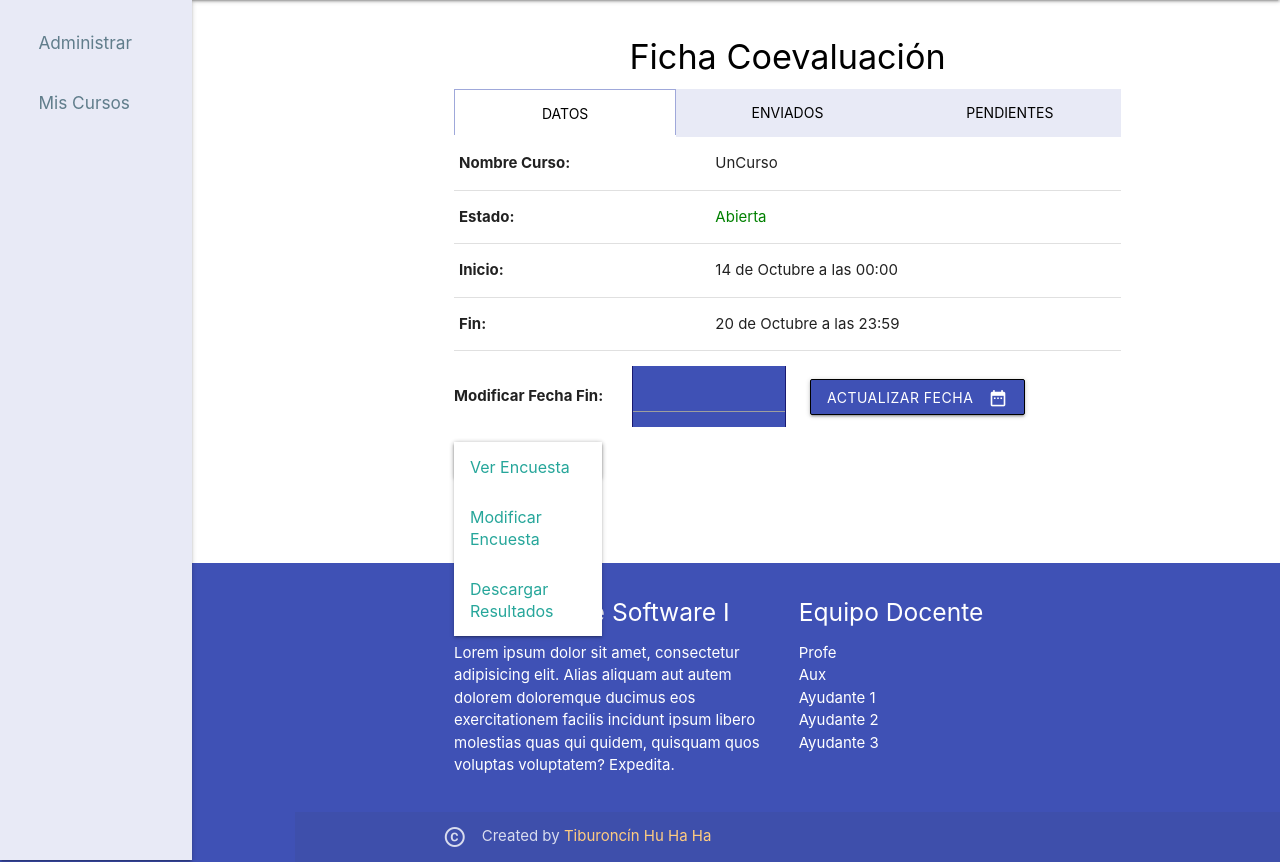
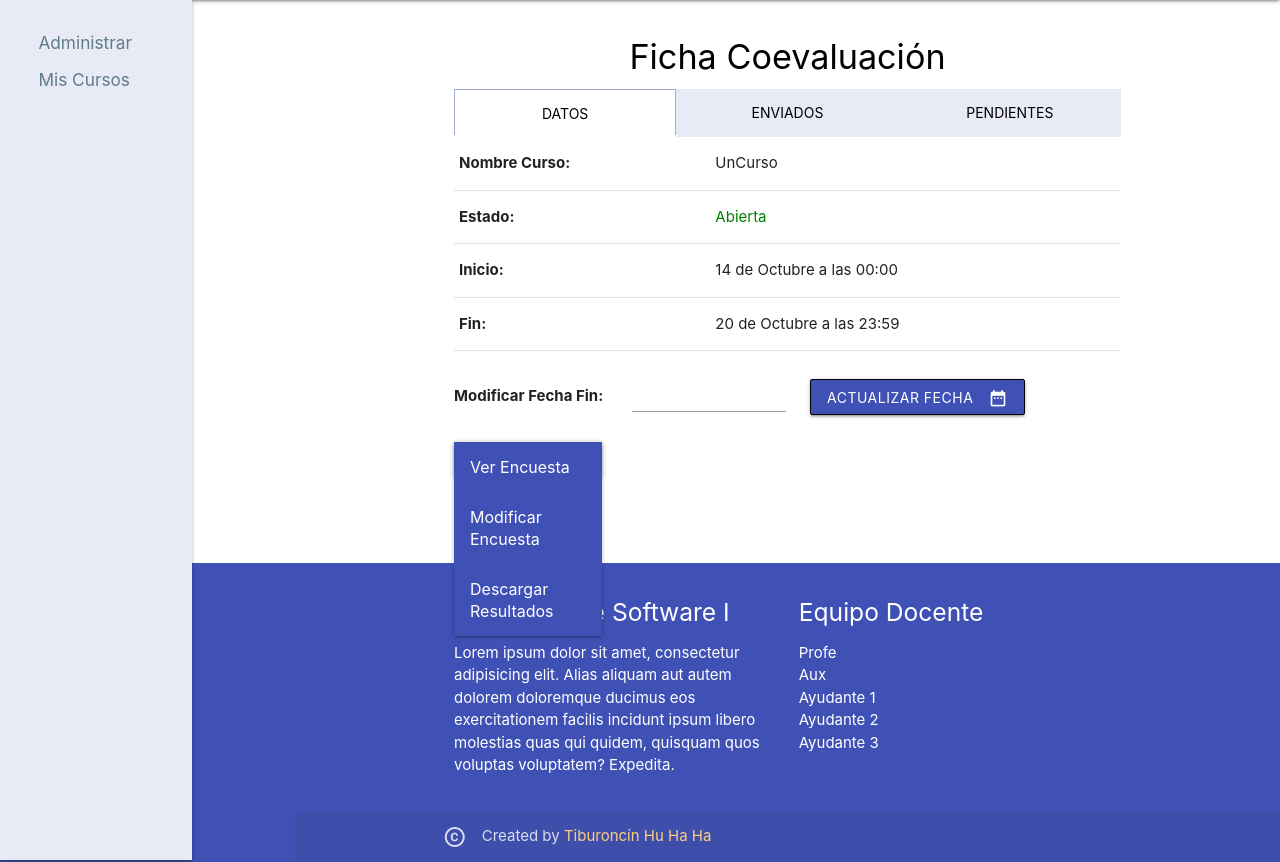
Before and after one commit to DCC-CC4401/2018-2-Equipo-11-T2, a Django app: page /ficha-coev-eq-doc/ in a window 1280 px wide, after a click on "MÁS OPCIONES". Shown: the part 64-926 px from the top of the page. Run offline with Django 3.2, Linux system fonts and the light colour scheme.

Commit message:
fixed last major issues on the views

```diff
--- a/T2/coevaluacion/templates/base.html
+++ b/T2/coevaluacion/templates/base.html
@@ -21,13 +21,13 @@
                 <ul class="right hide-on-med-and-down">
                     <li>
                         <form>
-                            <div class="input-field">
+                            <div class="input-field border-leftright-midnight select-area-base">
                                 <input id="search" type="search" class="search-bar grey-text darken-4" required placeholder="Búsqueda por RUT">
                                 <label class="label-icon" for="search"><i class="material-icons">search</i></label>
                             </div>
                         </form>
                     </li>
-                    <li><a href="#" class="select-area"><i class="material-icons right">power_settings_new</i>Logout</a></li>
+                    <li><a href="#" class="select-area-base"><i class="material-icons right">power_settings_new</i>Logout</a></li>
                 </ul>
 
 
@@ -47,7 +47,7 @@
             </li>
             <br>
             <li>
-                <ul class="collapsible collapsible-accordion" >
+                <ul class="collapsible collapsible-accordion">
                     <li class="bold"><a class="collapsible-header waves-effect waves-teal blue-grey-text" style="padding-left: 20%;"><h6>Administrar</h6></a>
                         <div class="collapsible-body">
                             <ul>
@@ -72,7 +72,6 @@
 
                 </ul>
             </li>
-            <br>
             <li>
                 <ul class="collapsible collapsible-accordion">
                     <li class="bold"><a class="collapsible-header waves-effect waves-teal blue-grey-text" style="padding-left: 20%;"><h6>Mis Cursos</h6></a>
--- a/T2/coevaluacion/templates/course-student-view.html
+++ b/T2/coevaluacion/templates/course-student-view.html
@@ -129,21 +129,21 @@
                 <td>Publicada</td>
                 <td><a href="#">Ver</a> </td>
             </tr>
-            <tr class="red lighten-4">
+            <tr>
                 <td>Coevaluación 8</td>
                 <td>DD/MM/YYYY</td>
                 <td>DD/MM/YYYY</td>
                 <td>Publicada</td>
                 <td><a href="#">Ver</a> </td>
             </tr>
-            <tr class="red lighten-4">
+            <tr>
                 <td>Coevaluación 9</td>
                 <td>DD/MM/YYYY</td>
                 <td>DD/MM/YYYY</td>
                 <td>Publicada</td>
                 <td><a href="#">Ver</a> </td>
             </tr>
-            <tr class="red lighten-4">
+            <tr>
                 <td>Coevaluación 10</td>
                 <td>DD/MM/YYYY</td>
                 <td>DD/MM/YYYY</td>
--- a/T2/coevaluacion/templates/ficha-coev-eq-doc.html
+++ b/T2/coevaluacion/templates/ficha-coev-eq-doc.html
@@ -57,19 +57,19 @@
 
 
                 <!-- Dropdown Structure -->
-                <ul id='poll-dropdown' class='dropdown-content'>
+                <ul id='poll-dropdown' class='dropdown-content select-area-base '>
                     <li>
-                        <a href="#!">
+                        <a href="#!" class="select-area-base">
                             Ver Encuesta
                         </a>
                     </li>
                     <li>
-                        <a href="#!">
+                        <a href="#!" class="select-area-base">
                             Modificar Encuesta
                         </a>
                     </li>
                     <li>
-                        <a href="#!">
+                        <a href="#!" class="select-area-base">
                             Descargar Resultados
 
                         </a>
--- a/T2/coevaluacion/templates/ficha-coev.html
+++ b/T2/coevaluacion/templates/ficha-coev.html
@@ -8,7 +8,7 @@
     </div>
     <div class="container">
         <div class="row">
-            <div class="col s12">
+            <div class="col s4">
                 <ul class="tabs">
                     <li class="tab col s12"><a href="#datos">Datos</a></li>
                 </ul>
--- a/T2/coevaluacion/views.py
+++ b/T2/coevaluacion/views.py
@@ -14,8 +14,10 @@ def profile(request):
 def profile_student(request):
     return render(request, 'profile-student.html')
 
+
 def ficha_coev(request):
     return render(request, 'ficha-coev.html')
+
 
 def ficha_coev_eq_doc(request):
     return render(request, 'ficha-coev-eq-doc.html')
--- a/T2/static/coevaluacion/css/style.css
+++ b/T2/static/coevaluacion/css/style.css
@@ -145,17 +145,6 @@
     color:  #000000;
 }
 
-
-.input-field {
-    background-color: #3f51b5;
-    color: #ffffff !important;
-    border-left: 1px solid midnightblue;
-    border-right: 1px solid midnightblue;
-}
-.input-field:hover {
-    background-color: #5c6bc0;
-}
-
 ::-webkit-input-placeholder { /* Chrome */
   color: white;
 }
@@ -171,11 +160,21 @@
   opacity: 1;
 }
 
-.select-area {
+.select-area-base {
     background-color: #3f51b5;
     color: #ffffff !important;
 }
 
-.select-area:hover {
+.select-area-base:hover {
     background-color: #5c6bc0;
 }
+
+.border-leftright-midnight {
+    border-left: 1px solid midnightblue;
+    border-right: 1px solid midnightblue;
+}
+
+.border-topbottom-midnight {
+    border-bottom: 1px solid midnightblue;
+    border-top: 1px solid midnightblue;
+}
```
